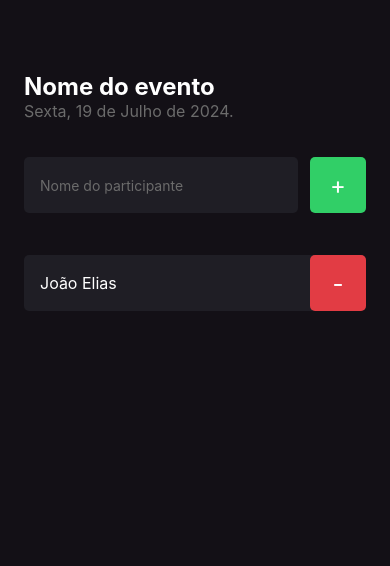
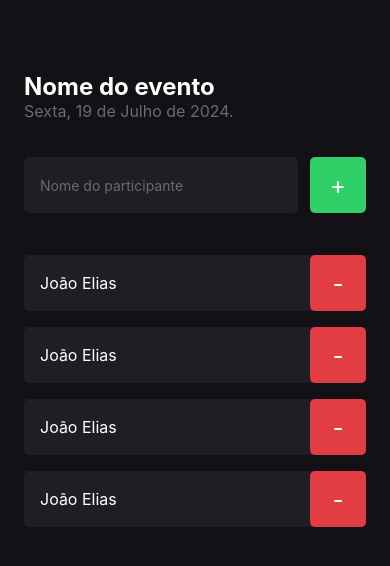
Before and after one commit to joaomalfatti/imhere, a React Native app: screen / in a window 390 px wide. Shown: the top 566 px of the page. Built offline with nearby package versions, Linux system fonts and the light colour scheme.

Commit message:
Foi criado um array, para que o map percorrece

```diff
--- a/src/screens/Home/index.tsx
+++ b/src/screens/Home/index.tsx
@@ -6,6 +6,8 @@ import { Participant } from '../../components/Participant';
 import { styles } from './styles';
 
 export default function Home(){
+
+  const participants = ['Alcimar', 'João', 'Eberson', 'Ewerton'];
 
 
   function handleParticipantAdd(){
@@ -42,7 +44,12 @@ export default function Home(){
         </TouchableOpacity>
       </View>
 
-      <Participant name = "João Elias" onRemove={() => handleParticipantRemove("João")}/>
+      {
+        participants.map(participant => (
+          <Participant name = "João Elias" onRemove={() => handleParticipantRemove("João")}/>
+        ))
+      }
+
     </View>
   );
 }
```
